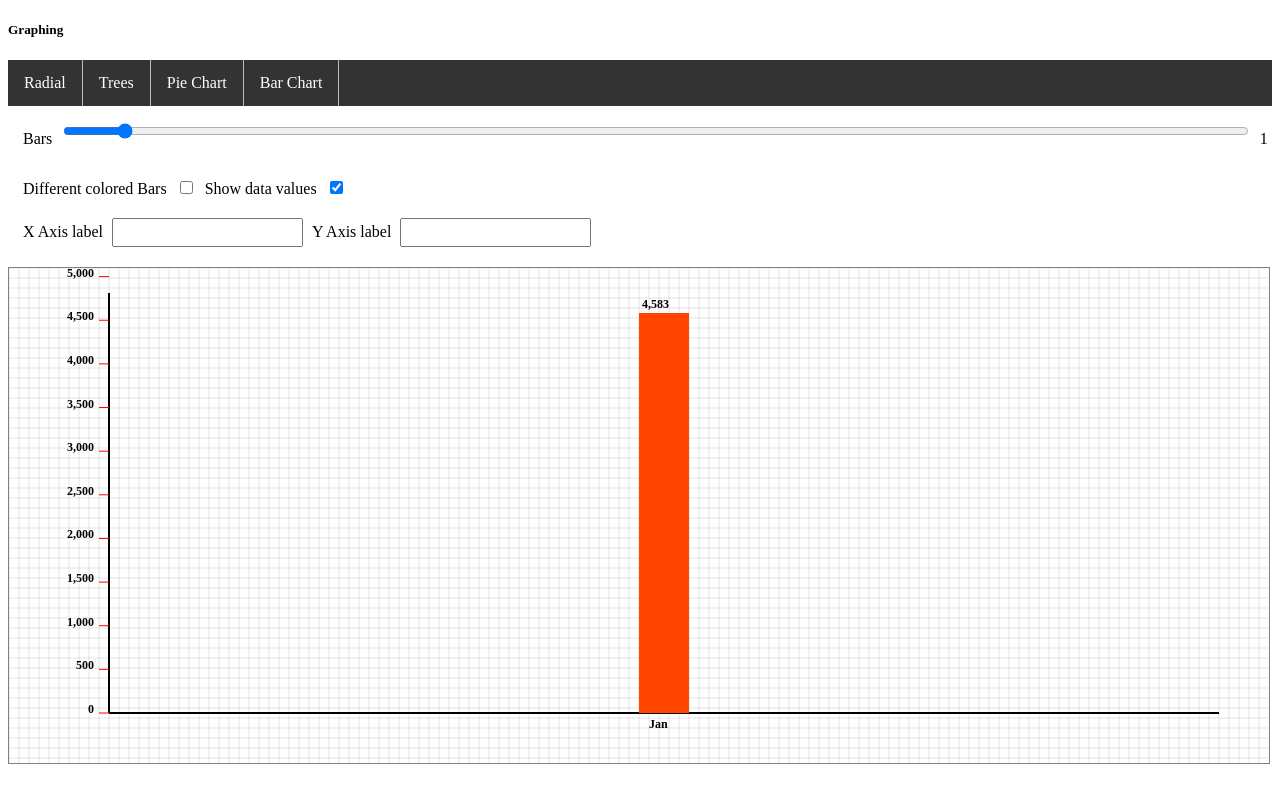
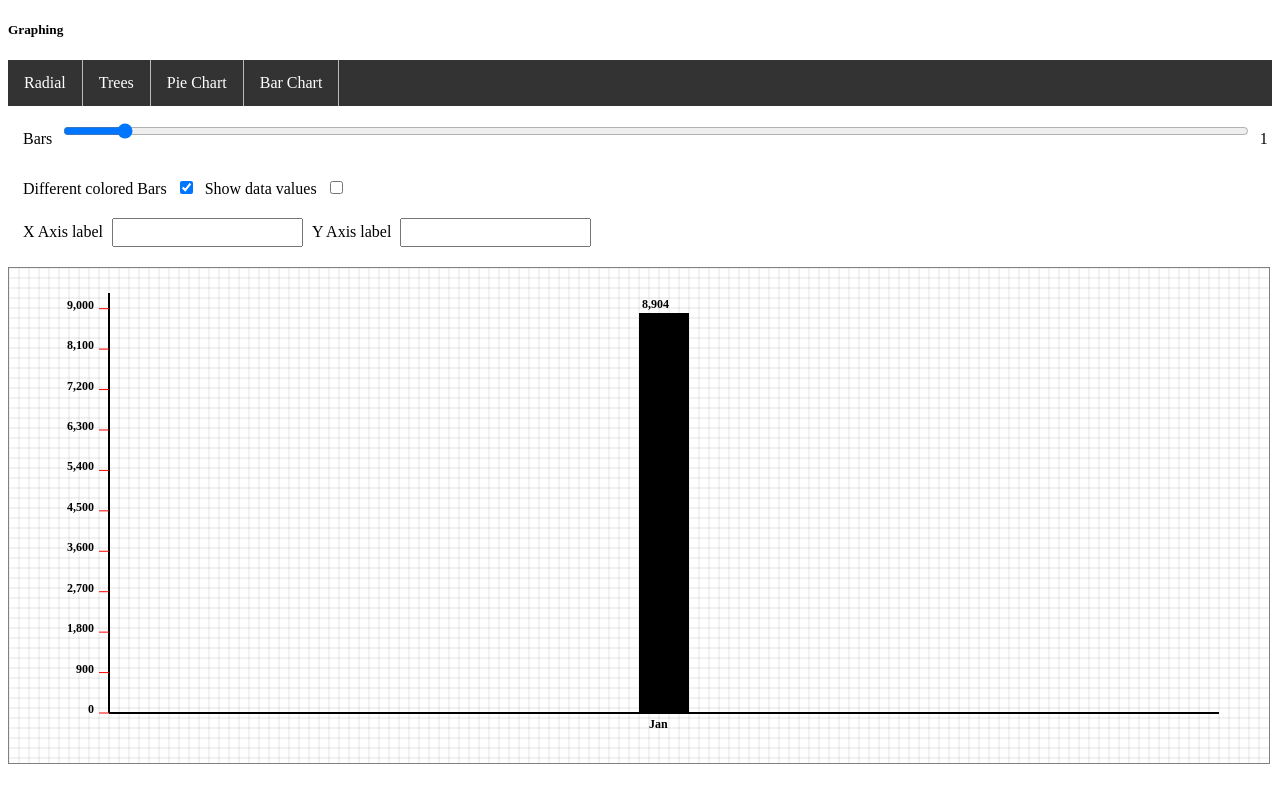
Before and after one commit to omukwenyi/jsGraphics, a website: page barchart.html in a window 1280 px wide. Both pictures are taken after a click on the checkbox "Different colored Bars". Drawn offline with Linux system fonts and the light colour scheme.

Commit message:
Added bar chart colours options

```diff
--- a/barchart.html
+++ b/barchart.html
@@ -31,9 +31,9 @@
         <div id="chartoptions">
             <div class="row">
                 <label for="colors">Different colored Bars</label>
-                <input type="checkbox" id="colors" checked>
+                <input type="checkbox" id="colors">
                 <label for="showvalues">Show data values</label>
-                <input type="checkbox" id="showvalues" checked>
+                <input type="checkbox" id="showvalues">
             </div>
 
             <div class="row">
--- a/js/barchart.js
+++ b/js/barchart.js
@@ -1,6 +1,6 @@
 "use strict";
 
-function draw(bars) {
+function draw(bars, useColors=false) {
   console.clear();
   const canvas = document.querySelector("#canvas");
   const header = document.querySelector("#title");
@@ -26,7 +26,7 @@ function draw(bars) {
       let baseX = 100;
       let rightEdge = cw - 50;
       let yTop = 25;
-      const bchart = getBarChart(bars);
+      const bchart = getBarChart(bars, useColors);
 
       //X axis
       drawLine(ctx, [baseX, yTop], [baseX, baseY], "black", 2);
@@ -52,7 +52,7 @@ function draw(bars) {
       let rt = Math.round(tickRange / rfactor) * rfactor;
       let adRatio = rt / tickRange;
 
-      console.log("Max:", max, "R:", tickRange, "aR:", rt);
+      //console.log("Max:", max, "R:", tickRange, "aR:", rt);
 
       for (let y = 0; y <= ticks; y++) {
         let tickYPos = baseY - y * majorYRange * adRatio;
@@ -60,7 +60,7 @@ function draw(bars) {
         let ytext = ctx.measureText(yValue);
         let textWidth = Math.ceil(ytext.width) + 15;
 
-        console.log("yval:", yValue, "W:", textWidth);
+        //console.log("yval:", yValue, "W:", textWidth);
         drawLine(ctx, [baseX - 10, tickYPos], [baseX, tickYPos], "red", 1);
         drawValue(ctx, baseX - textWidth, tickYPos, yValue);
       }
@@ -125,13 +125,21 @@ function drawGrid(ctx, width, height, gap, lineWidth) {
   }
 }
 
+
 let r = 1; // slices
+
+const diffColors = document.getElementById("colors")
+diffColors.onclick = () => {
+    if(diffColors.checked){
+        draw(r, true);
+    }
+}
 
 const controlOut = document.getElementById("nodes-output");
 const control = document.getElementById("nodes");
 control.oninput = () => {
   controlOut.textContent = r = control.value;
-  draw(parseInt(r));
+  draw(parseInt(r), diffColors.checked);
 };
 
 window.onresize = () => {
@@ -142,7 +150,7 @@ window.onresize = () => {
   canvas.width = window.innerWidth - 50;
   canvas.height = window.innerHeight - headerHeight - 80;
 
-  draw(parseInt(r));
+  draw(parseInt(r), diffColors.checked);
 };
 
-draw(r);
+draw(r, diffColors.checked);
--- a/js/barchartdata.js
+++ b/js/barchartdata.js
@@ -16,18 +16,44 @@ const months = [
   "May",
   "Jun",
   "Jul",
-  "Aug", "Sep","Oct","Nov", "Dec",
+  "Aug",
+  "Sep",
+  "Oct",
+  "Nov",
+  "Dec",
 ];
-
-function getBarChart(n) {
+let colours = [
+  "black",
+  "OrangeRed",
+  "Khaki",
+  "orange",
+  "green",
+  "AliceBlue",
+  "blue",
+  "indigo",
+  "violet",
+  "fuchsia",
+  "Navy",
+  "DarkGreen",
+  "DarkSlateGray",
+  "Purple",
+  "Maroon",
+  "Gray",
+  "black",
+];
+function getBarChart(n, useColors = false) {
   const barchart = new Array(n);
 
   for (let bar = 0; bar < n; bar++) {
     let min = 100;
     let max = 10000;
     let value = parseInt(Math.random() * (max - min) + min);
-    let monIndex = 0;
-    barchart[bar] = new BarRecord(months[bar % 12], value, "orangered");
+    let colIndex = parseInt(bar % colours.length);
+    let colour = "orangered";
+    if (useColors) {
+        colour = colours[colIndex];
+    }
+    barchart[bar] = new BarRecord(months[bar % 12], value, colour);
   }
   return barchart;
 }
```
